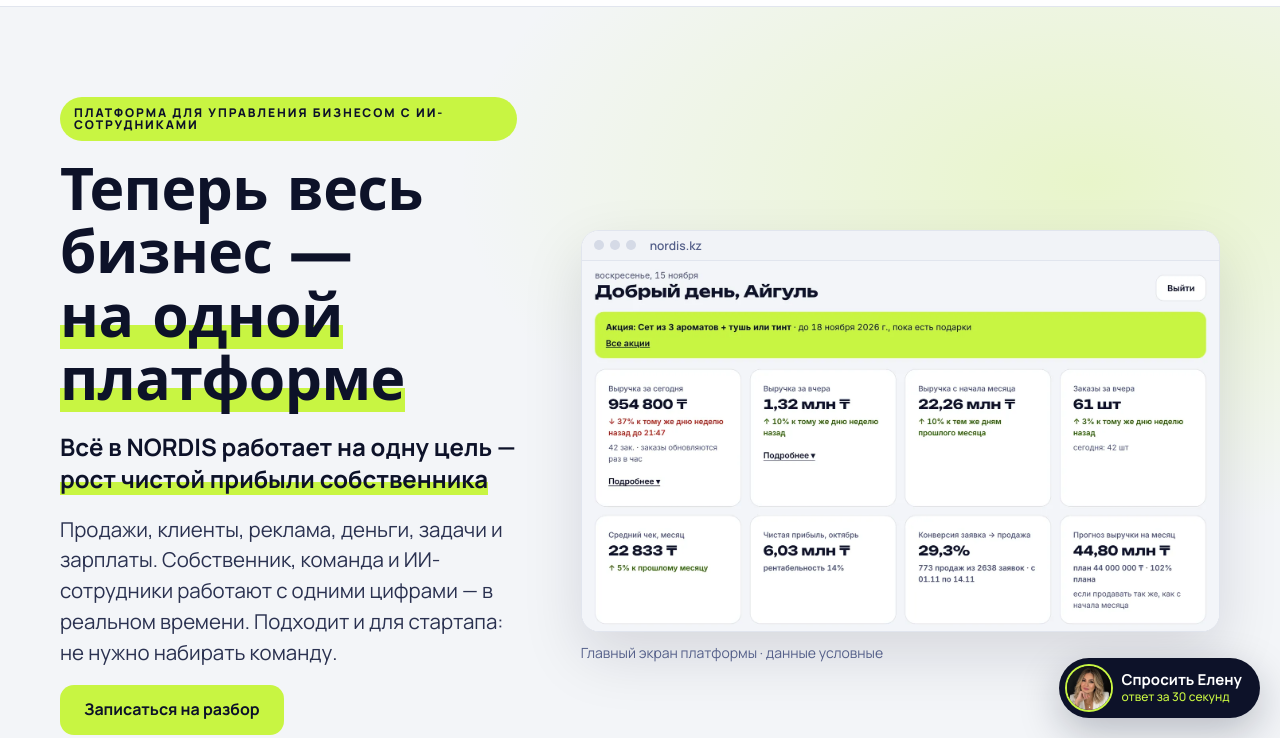
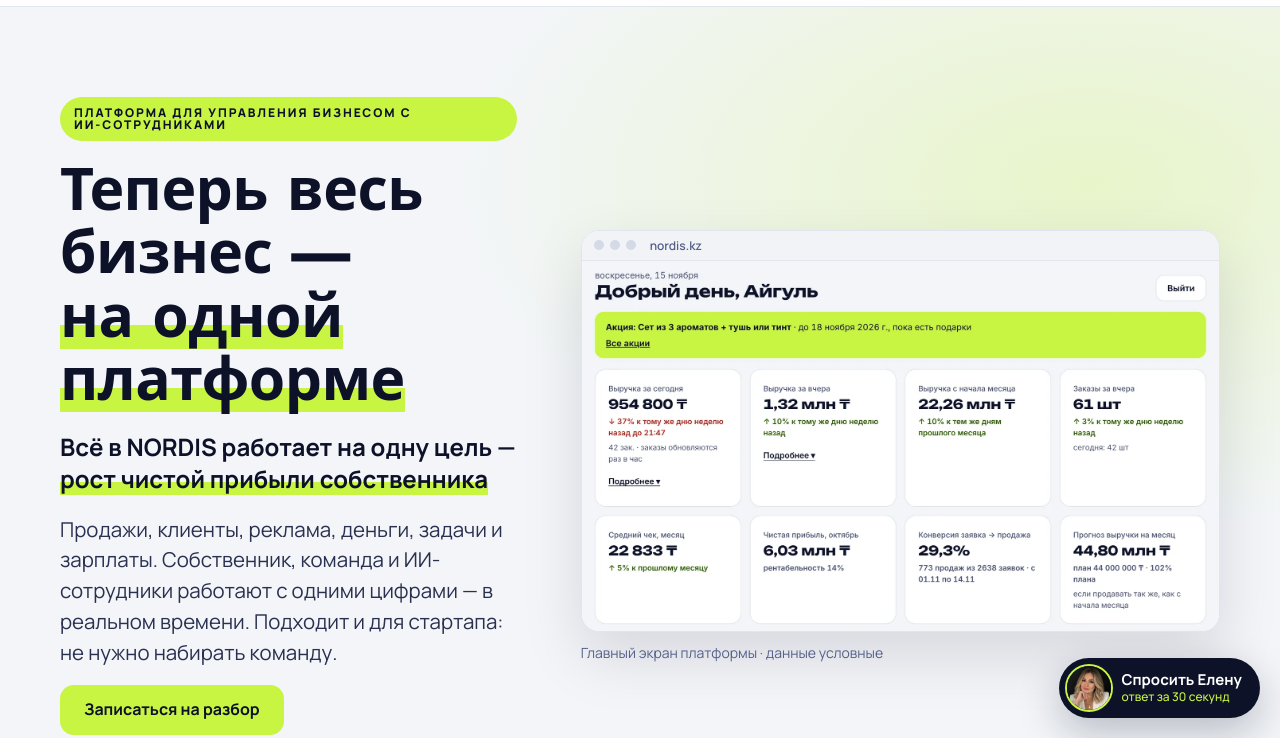
Before and after one commit to HelenDars/website, a plain HTML site: page nordis/site/public/index.html in a window 1280 px wide. Shown: the part 62-800 px from the top of the page. Drawn offline with Linux system fonts and the light colour scheme; a web font is replaced by a local one.

Commit message:
Сайт: «ИИ-сотрудниками» в плашке не разрывается
Co-Authored-By: Claude Opus 5.5 <noreply@anthropic.com>
Claude-Session: https://claude.ai/code/session_011GGo1GMvk3MWXGLcgPxUVL

```diff
--- a/nordis/site/public/index.html
+++ b/nordis/site/public/index.html
@@ -50,7 +50,7 @@ fbq('init','1834449011219732');fbq('track','PageView');</script>
 <section class="hero">
   <div class="wrap split">
     <div class="col">
-      <span class="pill">Платформа для управления бизнесом с ИИ-сотрудниками</span>
+      <span class="pill">Платформа для управления бизнесом с <span style="white-space:nowrap">ИИ-сотрудниками</span></span>
       <h1>Теперь весь бизнес — <em>на одной платформе</em></h1>
       <p class="goal">Всё в NORDIS работает на одну цель — <em>рост чистой прибыли собственника</em></p>
       <p class="lead">Продажи, клиенты, реклама, деньги, задачи и зарплаты. Собственник, команда и ИИ-сотрудники работают с одними цифрами — в реальном времени. Подходит и для стартапа: не нужно набирать команду.</p>
```
Also changed, not shown: nordis/site/src/index.html (+1 -1 lines).
